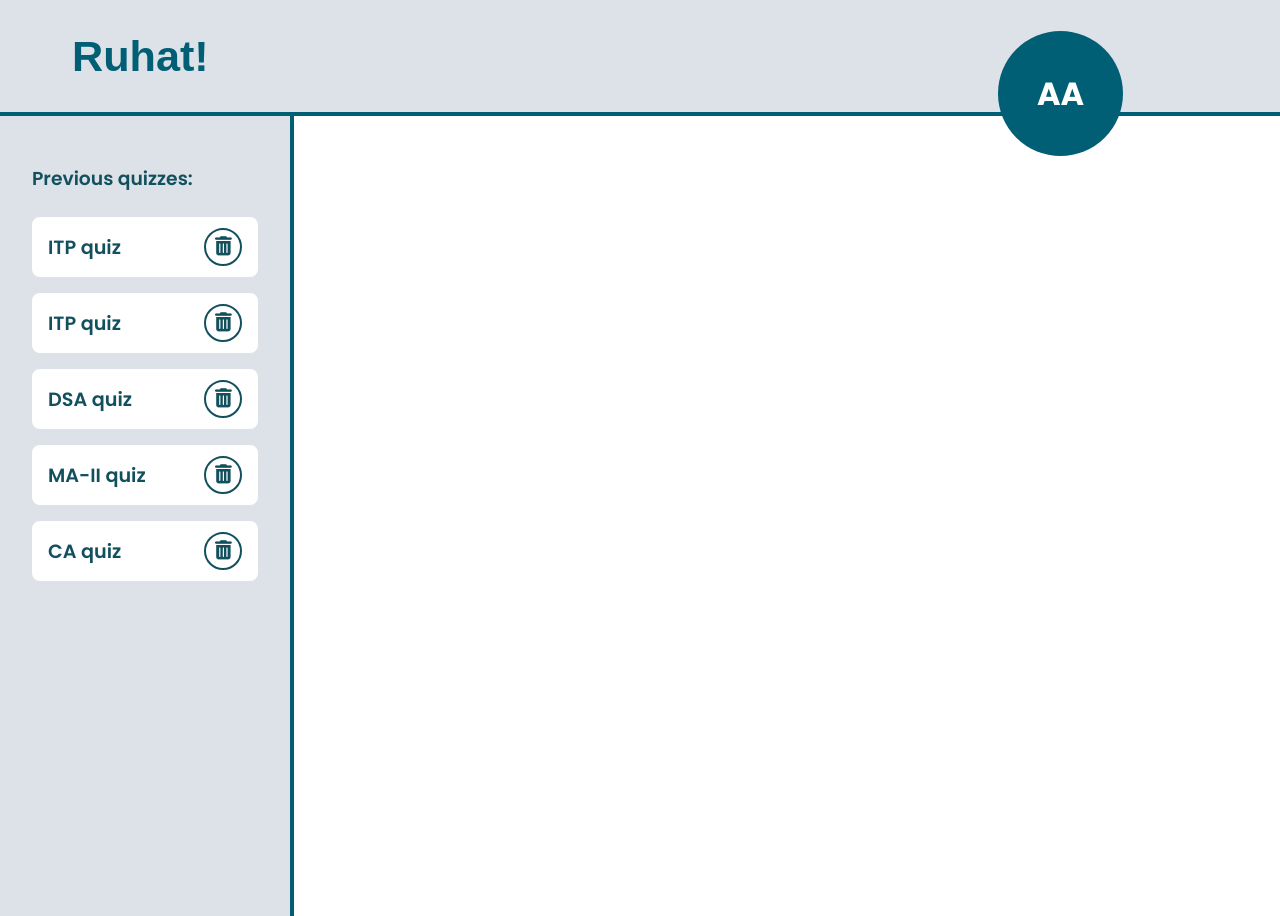
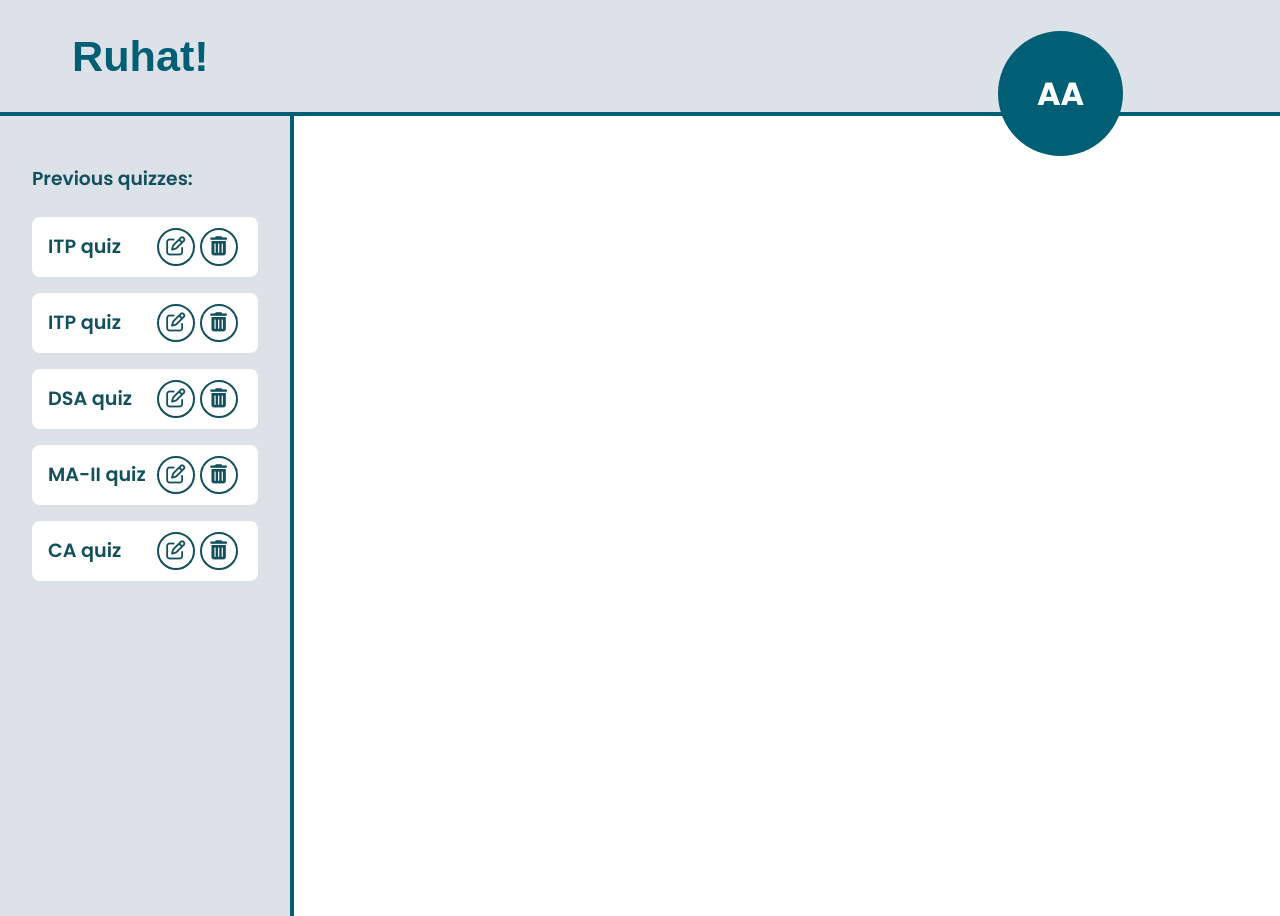
Before and after one commit to nikitave/ruhat, a Flask app: template templates/workspace.html in a window 1280 px wide. Run offline with Flask 2, Linux system fonts and the light colour scheme; the template is opened without the code that fills it, so the values that code supplies are empty; some libraries are stand-ins or nearby versions; some web fonts are replaced.

Commit message:
new repo

```diff
--- a/static/css/workingspace.css
+++ b/static/css/workingspace.css
@@ -145,7 +145,7 @@ body,input{
 .previous-quiz:hover{
     box-shadow: 0 4px 8px 0 rgba(0, 0, 0, 0.2);
 }
-.delete-icon{
+.icon{
     border: solid 2px;
     height: 38px;
     width: 38px;
@@ -155,8 +155,13 @@ body,input{
     border-radius: 50%;
     margin-left: auto;
     transition: all 0.4s;
+    margin-right: 0.3rem;
 }
-.delete-icon:hover{
+.icons-container{
+    margin-left: auto;
+    display: flex;
+}
+.icon:hover{
     background-color: #13505D;
     border: #13505D solid 2px;
     color: #fff;
@@ -167,6 +172,19 @@ body,input{
     font-size: larger;
     font-weight: 600;
 }
+
+.previous-quiz div:first-child a::after {
+    content: '';
+    width: 0px;
+    height: 2px;
+    display: block;
+    background: #13505D;
+    transition: .2s linear;
+}
+
+.previous-quiz div:first-child a:hover::after{
+    width: 100%;
+}
 .left-side h3:first-child{
     color: #13505D;
     font-weight: 600;
--- a/templates/workspace.html
+++ b/templates/workspace.html
@@ -42,41 +42,66 @@
                 <div>
                     <a href="#">ITP quiz</a>
                 </div>
-                <a href="#" class="delete-icon">
+                <div class="icons-container">
+                    <a href="#" class="icon">
+                        <div class=" fa fa-edit"></div>
+                    </a>
+                    <a href="#" class="icon">
                         <div class=" fa fa-trash"></div>
                     </a>
+                </div>
             </div>
             <div class="previous-quiz">
                 <div>
                     <a href="#">ITP quiz</a>
                 </div>
-                <a href="#" class="delete-icon">
+                <div class="icons-container">
+                    <a href="#" class="icon">
+                        <div class=" fa fa-edit"></div>
+                    </a>
+                    <a href="#" class="icon">
                         <div class=" fa fa-trash"></div>
                     </a>
+                </div>
             </div>
             <div class="previous-quiz">
                 <div>
                     <a href="#">DSA quiz</a>
                 </div>
-                <a href="#" class="delete-icon">
+                <div class="icons-container">
+                    <a href="#" class="icon">
+                        <div class=" fa fa-edit"></div>
+                    </a>
+                    <a href="#" class="icon">
                         <div class=" fa fa-trash"></div>
                     </a>
+                </div>
             </div>
             <div class="previous-quiz">
                 <div>
                     <a href="#">MA-II quiz</a>
                 </div>
-                <a href="#" class="delete-icon">
+                <div class="icons-container">
+                    <a href="#" class="icon">
+                        <div class=" fa fa-edit"></div>
+                    </a>
+                    <a href="#" class="icon">
                         <div class=" fa fa-trash"></div>
                     </a>
+                </div>
             </div>
             <div class="previous-quiz">
                 <div>
                     <a href="#">CA quiz</a>
                 </div>
-                <a href="#" class="delete-icon">
+                <div class="icons-container">
+                    <a href="#" class="icon">
+                        <div class=" fa fa-edit"></div>
+                    </a>
+                    <a href="#" class="icon">
                         <div class=" fa fa-trash"></div>
                     </a>
+                </div>
             </div>
         </div>
         <div class="right-side">
```
Also changed, not shown: static/css/startingPage.css (+8 -4 lines), templates/startingPage.html (+5 -5 lines). Lines whose indentation alone changed are shown as unchanged.
